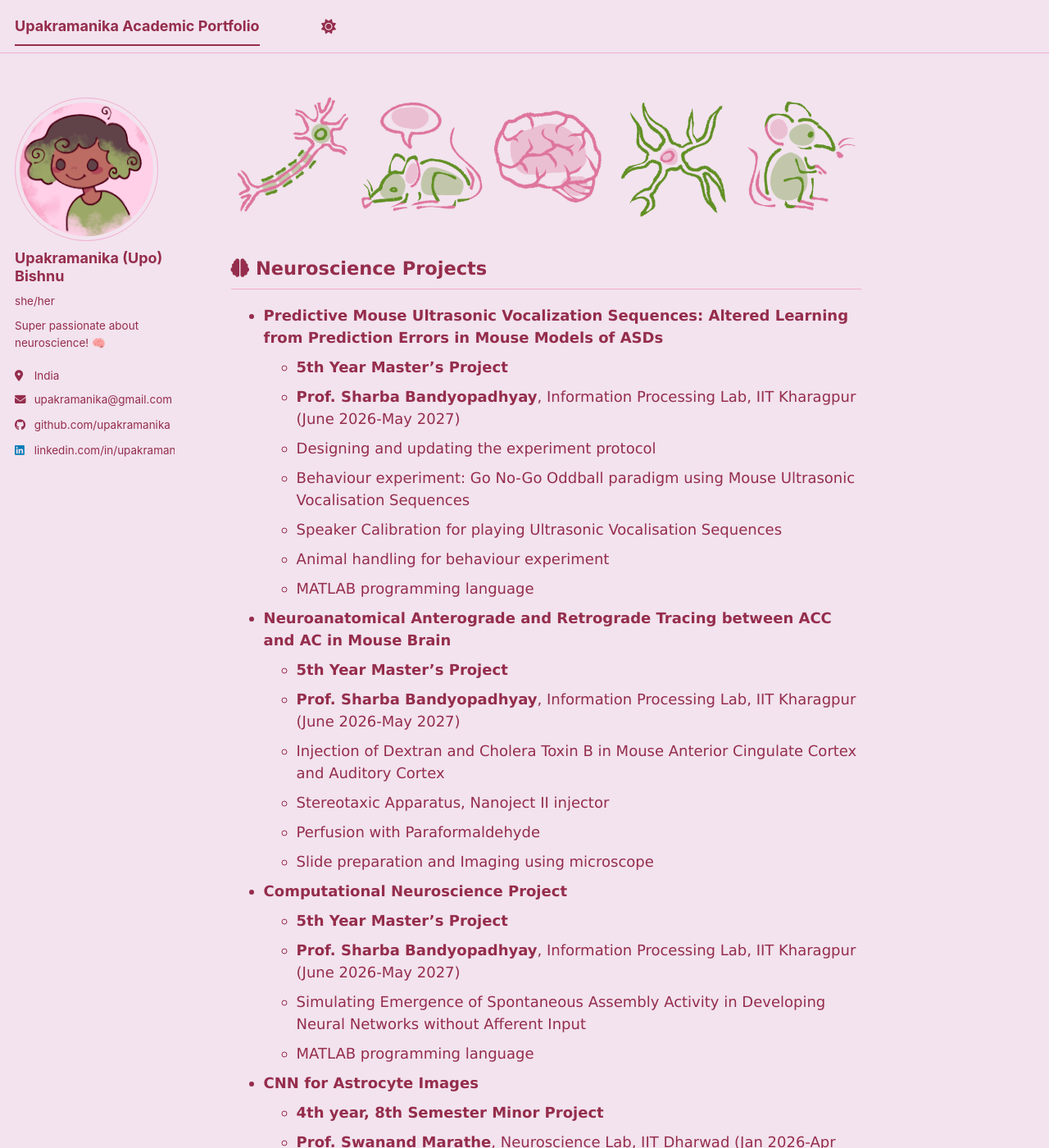
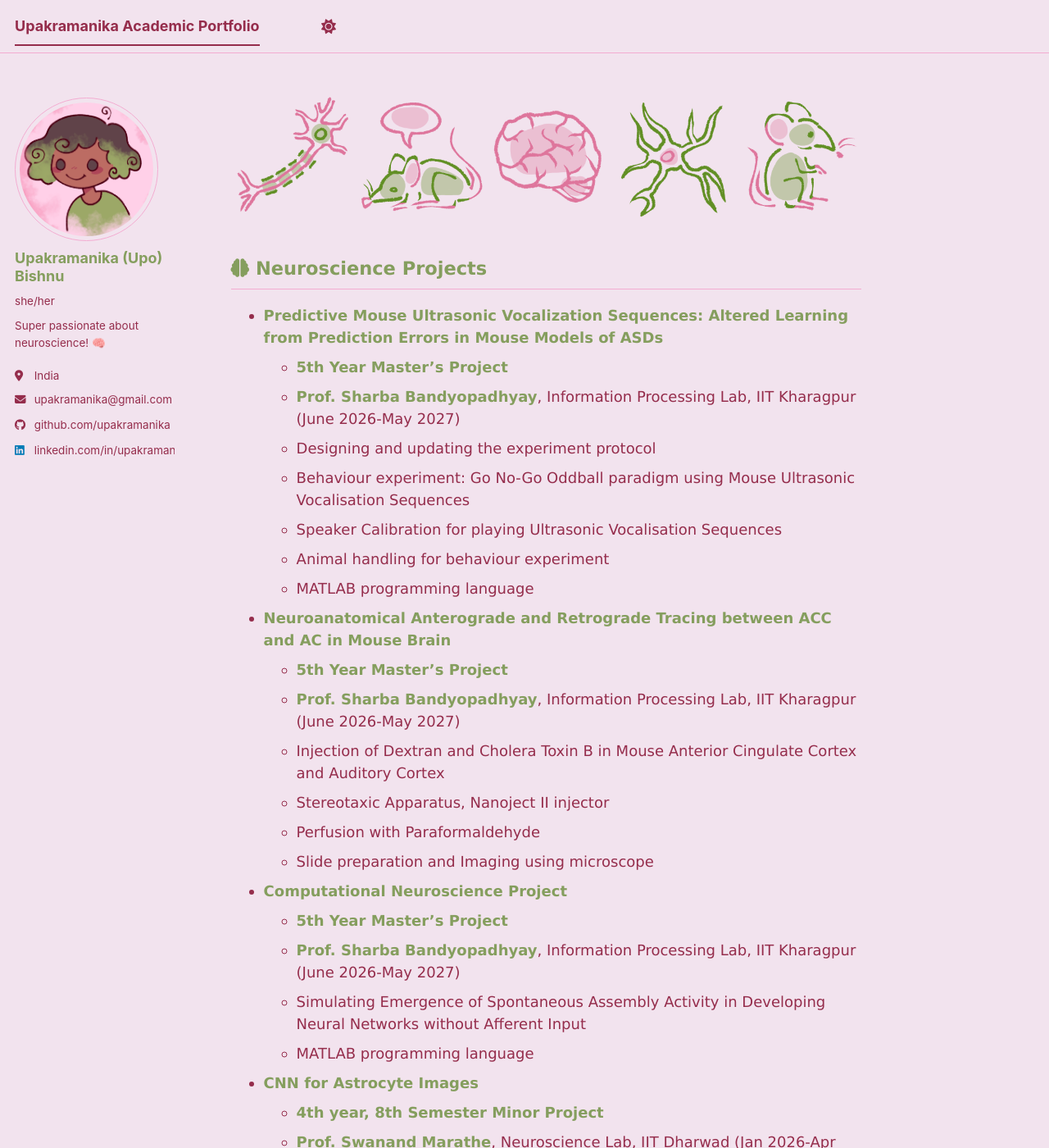
Before and after one commit to upakramanika/upakramanika.github.io, a Jekyll site: the page built from _pages/about.md, in a window 1280 px wide and 1400 px high. Shown: the whole window at 82% size. Built offline with Jekyll 4.4.1, drawn with Linux system fonts in a browser that asks for light colours; a style sheet for code colours, icons or effects is not loaded.

Commit message:
Update _base.scss

```diff
--- a/_sass/layout/_base.scss
+++ b/_sass/layout/_base.scss
@@ -347,6 +347,39 @@ b, i, strong, em, blockquote, p, q, span, figure, img, h1, h2, header, input, a,
   transition: $global-transition;
 }
 
+/* text colours */
+/* Target all headings */
+h1, h2, h3, h4, h5, h6,
+.page__title,
+.page__content h2,
+.page__content h3 {
+  color: #859e5e;
+}
+
+/* Target bold text */
+strong, b,
+.page__content strong,
+.page__content b {
+  color: #859e5e;
+}
+
+/* Dark mode overrides */
+html[data-theme="dark"] {
+  h1, h2, h3, h4, h5, h6,
+  .page__title,
+  .page__content h2,
+  .page__content h3 {
+    color: #db6793;
+  }
+
+  strong, b,
+  .page__content strong,
+  .page__content b {
+    color: #db6793;
+  }
+}
+/* text colours */
+
 /* ==========================================================================
    PRINT STYLES
    ========================================================================== */
```
